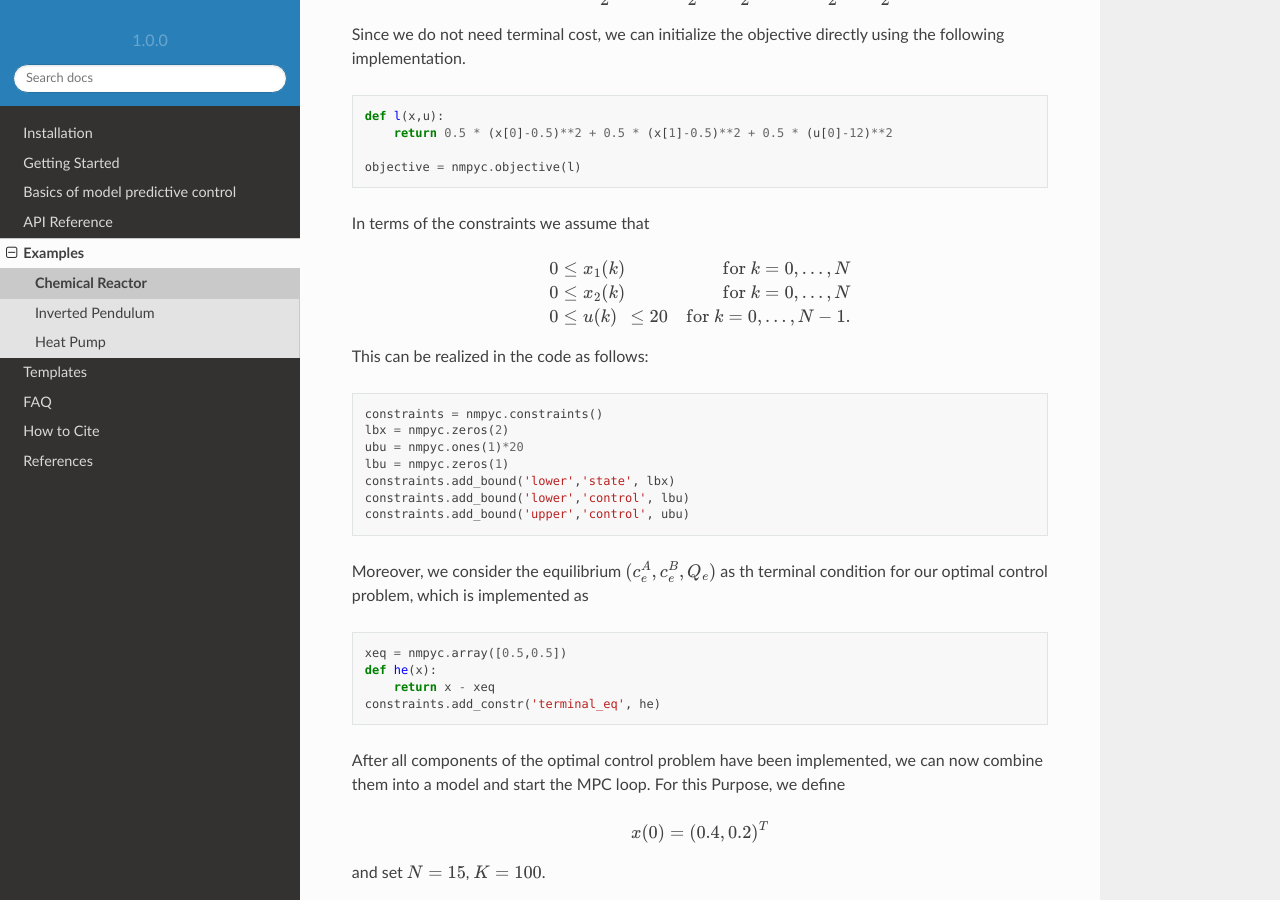
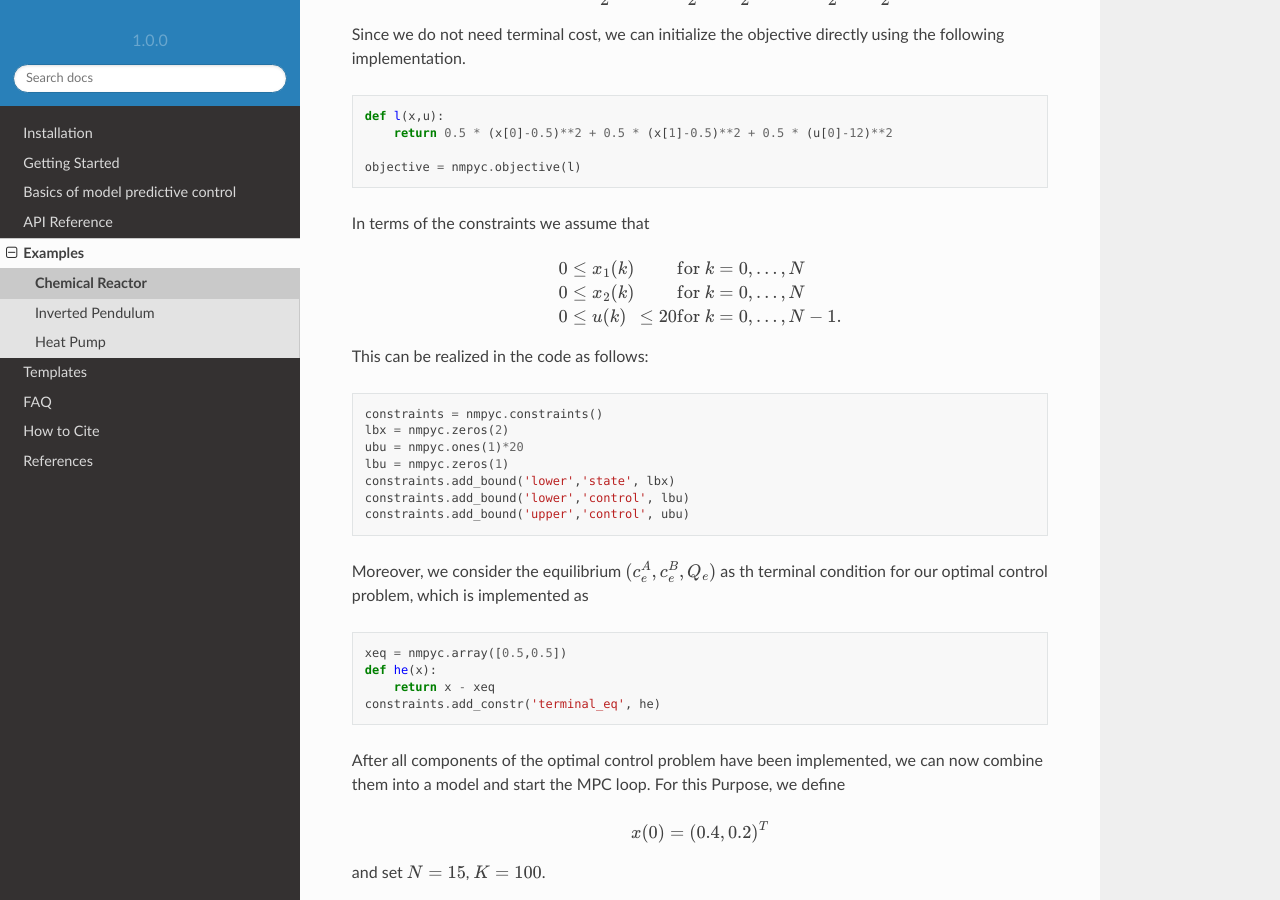
Before and after one commit to nMPyC/nmpyc, a Sphinx documentation site: the page built from docs/source/example/reactor.rst, in a window 1280 px wide and 900 px high, scrolled down 1298 px. Built offline with Sphinx 7.4.7 and the Read the Docs theme 2.0.0, drawn with Linux system fonts in a browser that asks for light colours; cross-references to code outside the pages are shown as plain code.

Commit message:
Update reactor.rst

```diff
--- a/docs/source/example/reactor.rst
+++ b/docs/source/example/reactor.rst
@@ -79,9 +79,9 @@
 
 .. math::
 
-   0 &\leq x_1(k) & & \quad &\text{for } k=0,\ldots,N \\
-   0 &\leq x_2(k) & & \quad &\text{for } k=0,\ldots,N \\
-   0 &\leq u(k) &\leq 20 & \quad &\text{for } k=0,\ldots,N-1.
+   0 &\leq x_1(k) & &\text{for } k=0,\ldots,N \\
+   0 &\leq x_2(k) & &\text{for } k=0,\ldots,N \\
+   0 &\leq u(k) &\leq 20 &\text{for } k=0,\ldots,N-1.
 
 This can be realized in the code as follows:
 
```
